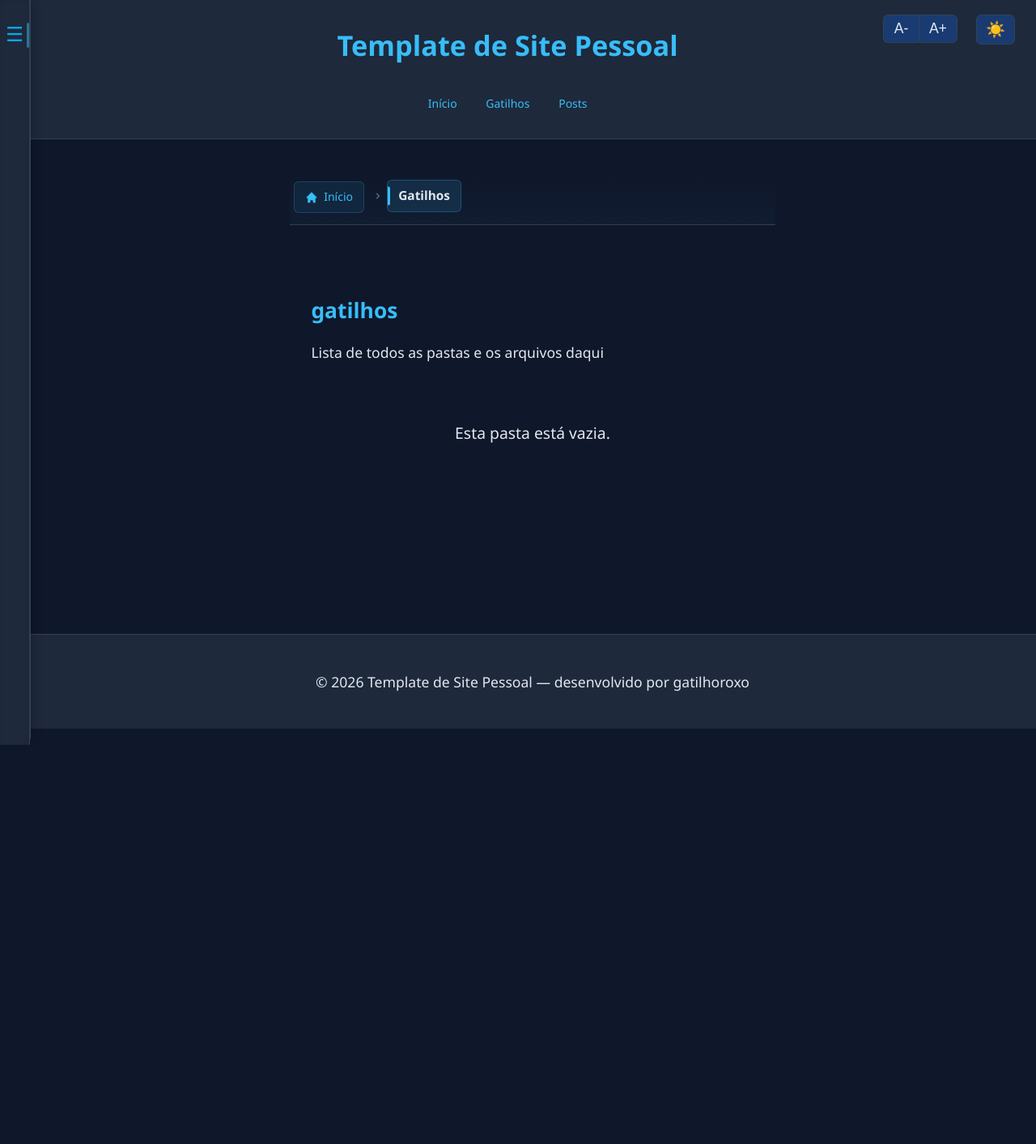
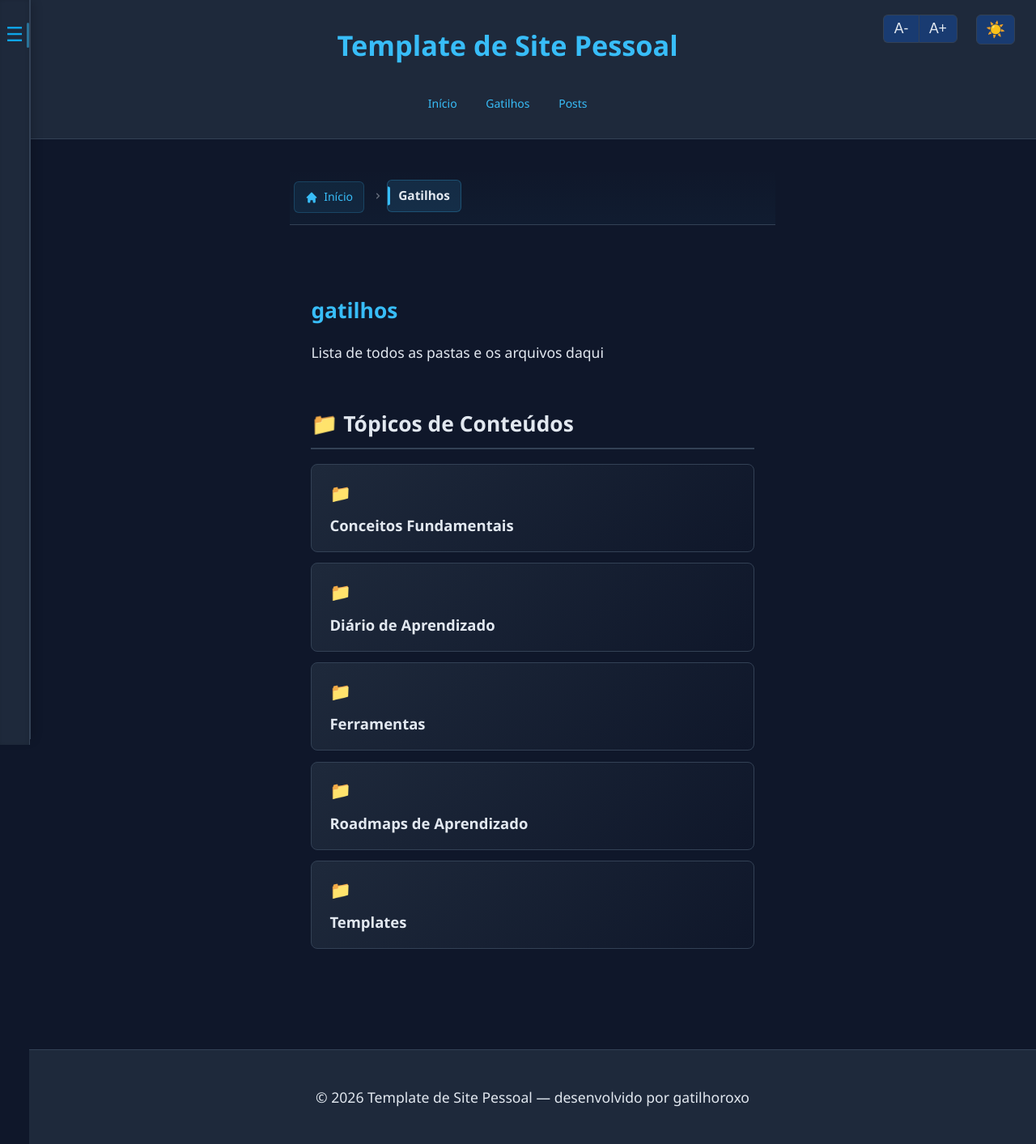
Before and after one commit to gatilhoroxo/site-attempt, a Jekyll site: the page built from gatilhos/index.md, in a window 1280 px wide. Shown: the whole page at 81% size. Built offline with Jekyll 4.4.1, drawn with Linux system fonts in a browser that asks for light colours; before the commit the page ends 900 px from its top, so only the background shows below that.

Commit message:
fix: listagem de subpastas e arquivos

```diff
--- /dev/null
+++ b/_includes/scripts/pasta-listing.html
@@ -0,0 +1,96 @@
+<!--
+========================================
+PASTA LISTING SCRIPT
+========================================
+Auto-generates folder and file listings for the current directory
+Displays only direct children (one level deep)
+-->
+
+{%- assign current_dir = page.url | remove: '/index.html' | remove: '/index' -%}
+{%- unless current_dir contains '/' -%}
+  {%- assign current_dir = '/' -%}
+{%- endunless -%}
+{%- unless current_dir == '/' -%}
+  {%- assign current_dir = current_dir | append: '/' -%}
+{%- endunless -%}
+{%- assign current_dir = current_dir | replace: '//', '/' -%}
+
+{%- assign all_children = site.pages | where_exp: "item", "item.url contains current_dir" -%}
+{%- assign folders = "" | split: "" -%}
+{%- assign files = "" | split: "" -%}
+
+{%- for item in all_children -%}
+  {%- unless item.url == page.url -%}
+    {%- assign is_direct_child = false -%}
+    {%- if item.url contains current_dir -%}
+      {%- assign relative_path = item.url | remove_first: current_dir -%}
+      {%- assign path_parts = relative_path | split: '/' -%}
+      {%- assign parts_count = path_parts | size -%}
+
+      {%- if parts_count == 1 -%}
+        {%- assign is_direct_child = true -%}
+      {%- elsif parts_count == 2 -%}
+        {%- assign last_part = path_parts | last -%}
+        {%- if last_part == '' or last_part == 'index.html' or last_part == 'index' -%}
+          {%- assign is_direct_child = true -%}
+        {%- endif -%}
+      {%- endif -%}
+    {%- endif -%}
+
+    {%- if is_direct_child -%}
+      {%- if item.layout == 'pasta' -%}
+        {%- assign folders = folders | push: item -%}
+      {%- else -%}
+        {%- assign filename = item.path | split: '/' | last -%}
+        {%- unless filename contains '_' -%}
+          {%- assign files = files | push: item -%}
+        {%- endunless -%}
+      {%- endif -%}
+    {%- endif -%}
+  {%- endunless -%}
+{%- endfor -%}
+
+{%- assign folders = folders | sort: 'title' -%}
+{%- assign files = files | sort: 'title' -%}
+
+{%- if folders.size > 0 -%}
+<section class="pasta-listing">
+  <h2>📁 Tópicos de Conteúdos</h2>
+  <ul class="pasta-list folders">
+    {%- for folder in folders -%}
+    <li class="pasta-item folder">
+      <a href="{{ folder.url | relative_url }}">
+        <span class="pasta-title">{{ folder.title | default: folder.name }}</span>
+        {%- if folder.description -%}
+        <span class="pasta-desc">{{ folder.description }}</span>
+        {%- endif -%}
+      </a>
+    </li>
+    {%- endfor -%}
+  </ul>
+</section>
+{%- endif -%}
+
+{%- if files.size > 0 -%}
+<section class="pasta-listing">
+  <h2>📁 Conteúdos</h2>
+  <ul class="pasta-list files">
+    {%- for file in files -%}
+    <li class="pasta-item file">
+      <a href="{{ file.url | relative_url }}">
+        <span class="pasta-title">{{ file.title | default: file.name }}</span>
+        {%- if file.description -%}
+        <span class="pasta-desc">{{ file.description }}</span>
+        {%- endif -%}
+      </a>
+    </li>
+    {%- endfor -%}
+  </ul>
+</section>
+{%- endif -%}
+
+{%- if folders.size == 0 and files.size == 0 -%}
+<div class="pasta-empty">
+  <p>Esta pasta está vazia.</p>
+</div>
+{%- endif -%}
--- a/_layouts/pasta.html
+++ b/_layouts/pasta.html
@@ -11,100 +11,5 @@ layout: default
 
   {{ content }}
 
-  <!--
-  ========================================
-  AUTO-GENERATED FOLDER LISTING
-  ========================================
-  Displays all subdirectories and files in the current directory
-  -->
-
-  {% assign current_dir = page.url | remove: '/index.html' | remove: '/index' | append: '/' %}
-  {% assign current_depth = current_dir | split: '/' | size %}
-
-  <!--Filter pages that belong to this directory-->
-  {% assign all_children = site.pages | where_exp: "item", "item.url contains current_dir" %}
-
-  <!--Separate folders from files-->
-  {% assign folders = "" | split: "" %}
-  {% assign files = "" | split: "" %}
-
-  {% for item in all_children %}
-    {% unless item.url == page.url %}
-      <!--Calculate depth of this item-->
-      {% assign item_depth = item.url | split: '/' | size %}
-      {% assign is_direct_child = false %}
-
-      <!--Check if it's a direct child (one level deeper)-->
-      {% if item.url contains current_dir %}
-        {% assign relative_path = item.url | remove_first: current_dir %}
-        {% assign slash_count = relative_path | split: '/' | size %}
-
-        <!--Direct child if: folder has 2 slashes (subdir/index) or file has 1 slash-->
-        {% if slash_count <= 2 %}
-          {% assign is_direct_child = true %}
-        {% endif %}
-      {% endif %}
-
-      {% if is_direct_child %}
-        <!--Check if it's a folder (index page) or file-->
-        {% if item.layout == 'pasta' %}
-          {% assign folders = folders | push: item %}
-        {% else %}
-          <!--Exclude files starting with underscore-->
-          {% assign filename = item.path | split: '/' | last %}
-          {% unless filename contains '_' %}
-            {% assign files = files | push: item %}
-          {% endunless %}
-        {% endif %}
-      {% endif %}
-    {% endunless %}
-  {% endfor %}
-
-  <!--Sort folders and files alphabetically by title or path-->
-  {% assign folders = folders | sort: 'title' %}
-  {% assign files = files | sort: 'title' %}
-
-  <!--Display folders and files section-->
-
-  {% if folders.size > 0 %}
-  <section class="pasta-listing">
-      <h2>📁 Tópicos de Conteúdos</h2>
-            <ul class="pasta-list folders">
-                {% for folder in folders %}
-                <li class="pasta-item folder">
-                    <a href="{{ folder.url | relative_url }}">
-                    <span class="pasta-title">{{ folder.title | default: folder.name }}</span>
-                    {% if folder.description %}
-                    <span class="pasta-desc">{{ folder.description }}</span>
-                    {% endif %}
-                    </a>
-                </li>
-                {% endfor %}
-            </ul>
-  </section>
-  {% endif %}
-  {% if files.size > 0 %}
-  <section class="pasta-listing">
-      <h2>📁 Conteúdos</h2>
-            <ul class="pasta-list files">
-                {% for file in files %}
-                <li class="pasta-item file">
-                    <a href="{{ file.url | relative_url }}">
-                    <span class="pasta-title">{{ file.title | default: file.name }}</span>
-                    {% if file.description %}
-                    <span class="pasta-desc">{{ file.description }}</span>
-                    {% endif %}
-                    </a>
-                </li>
-                {% endfor %}
-            </ul>
-  </section>
-  {% endif %}
-
-  <!--Empty state-->
-  {% if folders.size == 0 and files.size == 0 %}
-  <div class="pasta-empty">
-    <p>Esta pasta está vazia.</p>
-  </div>
-  {% endif %}
+  {% include scripts/pasta-listing.html %}
 </article>
```
